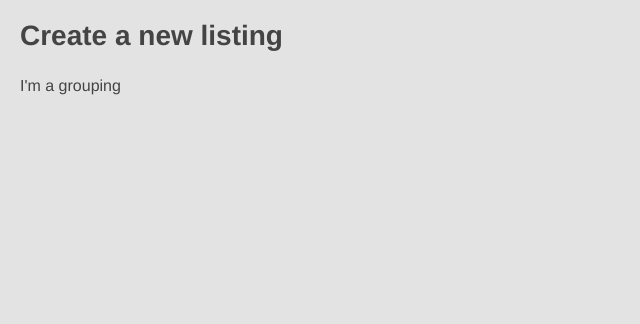
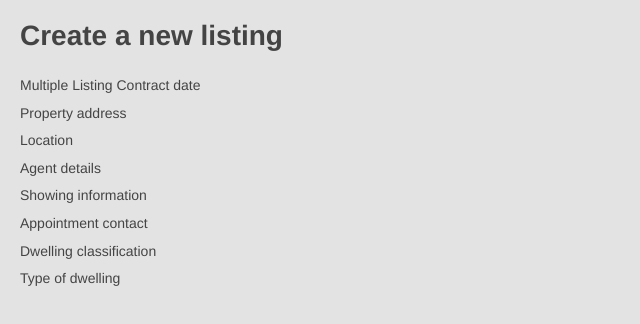
Before and after one commit to RichWK/newlistingspa, a Vue app: page / in a window 1280 px wide. Shown: the top 324 px of the page, without its empty margins (0-640 px from the left). Built offline with nearby package versions, Linux system fonts and the light colour scheme.

Commit message:
Building out the <Grouping> component

```diff
--- a/src/App.vue
+++ b/src/App.vue
@@ -2,7 +2,12 @@
 
   <h1>Create a new listing</h1>
 
-  <Grouping/>
+  <Grouping
+    v-for="grouping in groupings"
+    :key="grouping.name"
+    :name="grouping.name"
+    :fields="grouping.fields"
+  />
 
 </template>
 
--- a/src/components/Grouping.vue
+++ b/src/components/Grouping.vue
@@ -1,6 +1,10 @@
 <template>
 
-  <p>I'm a grouping</p>
+  <div class="grouping">
+
+    <h2>{{ name }}</h2>
+
+  </div>
 
 </template>
 
@@ -10,7 +14,11 @@
 
 export default {
 
-  name: 'Grouping'
+  name: 'Grouping',
+  props: [
+    'name',
+    'fields'
+  ]
 }
 
 </script>
```
